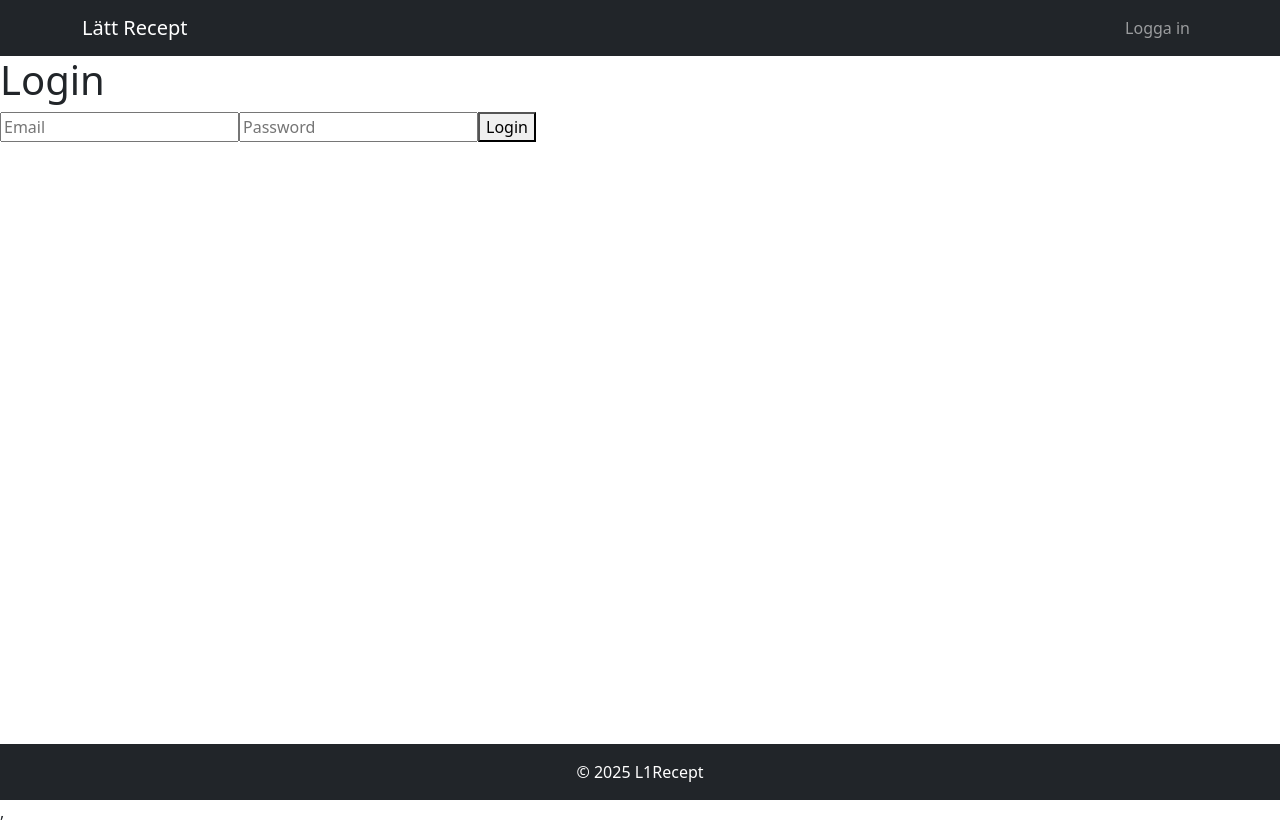
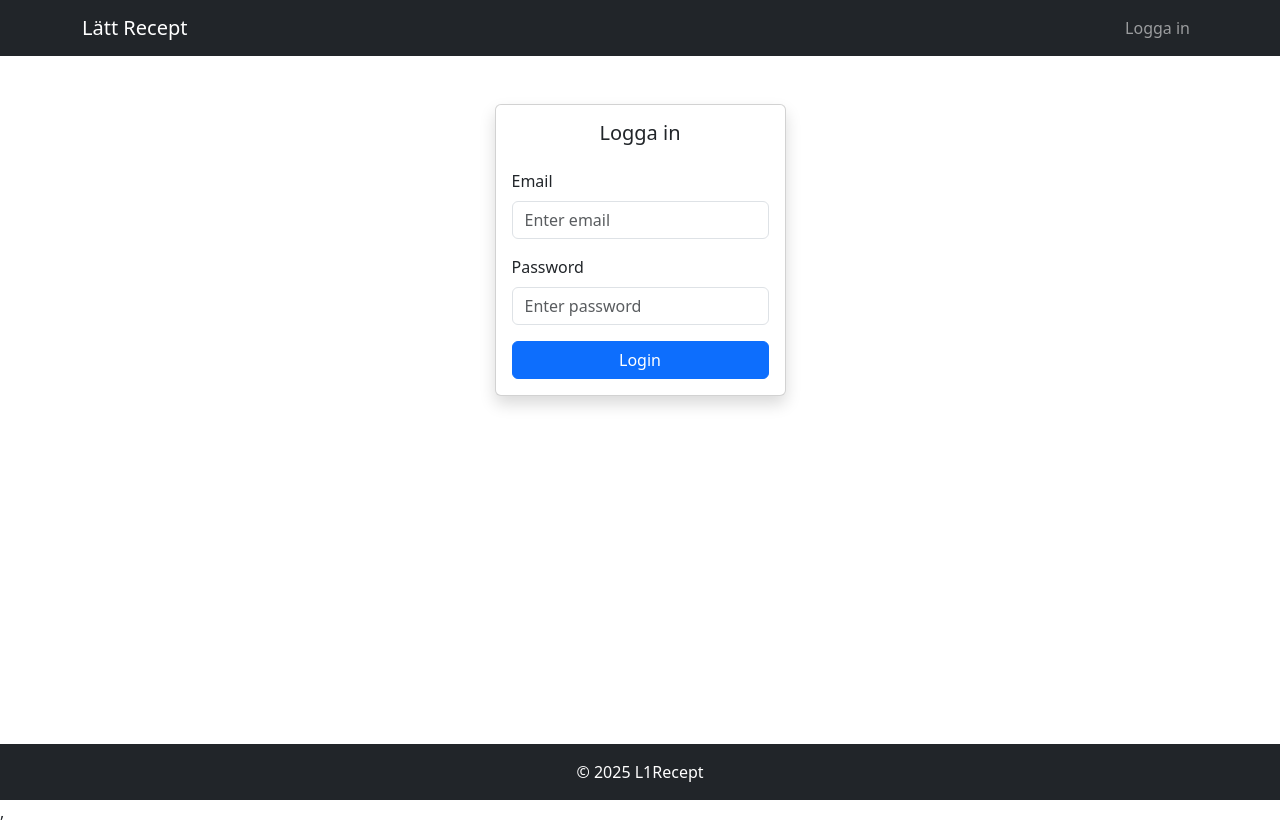
Before and after one commit to kodpelle/l1recept, a React app: page /login in a window 1280 px wide. Built offline with nearby package versions, Linux system fonts and the light colour scheme; no server answers; the HTML template or start-up script is replaced by a standard one.

Commit message:
added bootstrap styling to the loginpage

```diff
--- a/src/pages/LoginPage.tsx
+++ b/src/pages/LoginPage.tsx
@@ -1,6 +1,7 @@
 import { useState } from "react";
 import { useNavigate } from "react-router-dom";
 import { useAuth } from "../context/AuthContext";
+import { Container, Row, Col, Card, Form, Button, } from "react-bootstrap";
 
 
 function LoginPage() {
@@ -20,22 +21,45 @@ import { useAuth } from "../context/AuthContext";
   }
 
   return (
+
+    <Container className="d-flex flex-column align-items-center justify-content-center">
+      <Row>
+        <Col>
+          <Card className="mt-5 d-flex flex-column align-items-center justify-content-center shadow">
+            <Card.Body>
+              <Card.Title className="mb-4 text-center">Logga in</Card.Title>
+
               <form onSubmit={handleSubmit}>
-      <h1>Login</h1>
-      <input
-        type="text"
-        placeholder="Email"
+                <Form.Group className="mb-3" controlId="formEmail">
+                  <Form.Label>Email</Form.Label>
+                  <Form.Control
+                    type="email"
+                    placeholder="Enter email"
                     value={email}
                     onChange={(e) => setEmail(e.target.value)}
+                    required
                   />
-      <input
+                </Form.Group>
+
+                <Form.Group className="mb-3" controlId="formPassword">
+                  <Form.Label>Password</Form.Label>
+                  <Form.Control
                     type="password"
-        placeholder="Password"
+                    placeholder="Enter password"
                     value={password}
                     onChange={(e) => setPassword(e.target.value)}
+                    required
                   />
-      <button type="submit">Login</button>
+                </Form.Group>
+                <Button variant="primary" type="submit" className="w-100">
+                  Login
+                </Button>
               </form>
+            </Card.Body>
+          </Card>
+        </Col>
+      </Row>
+    </Container>
   );
 }
 LoginPage.route = {
```
Lines whose indentation alone changed are shown as unchanged.
